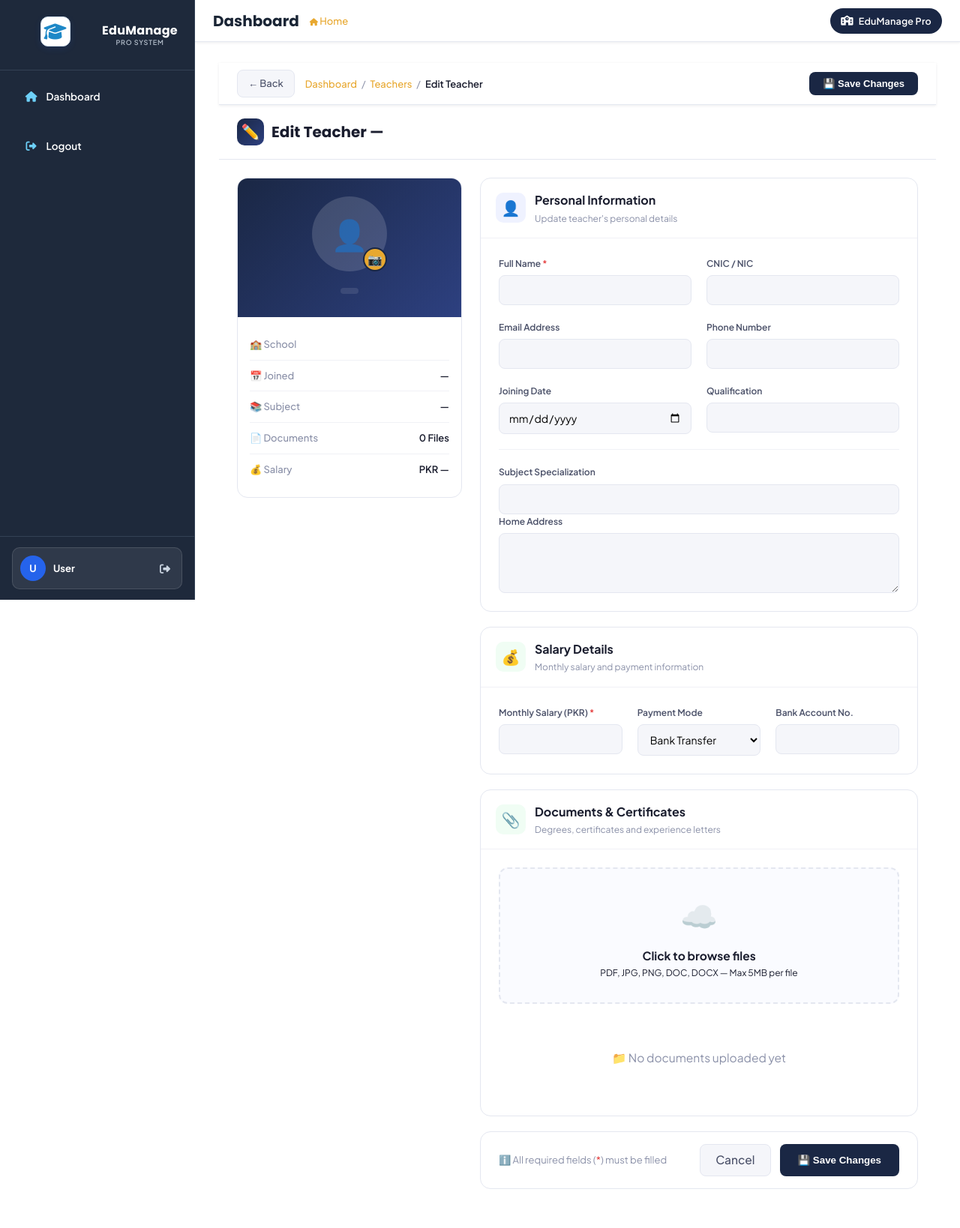
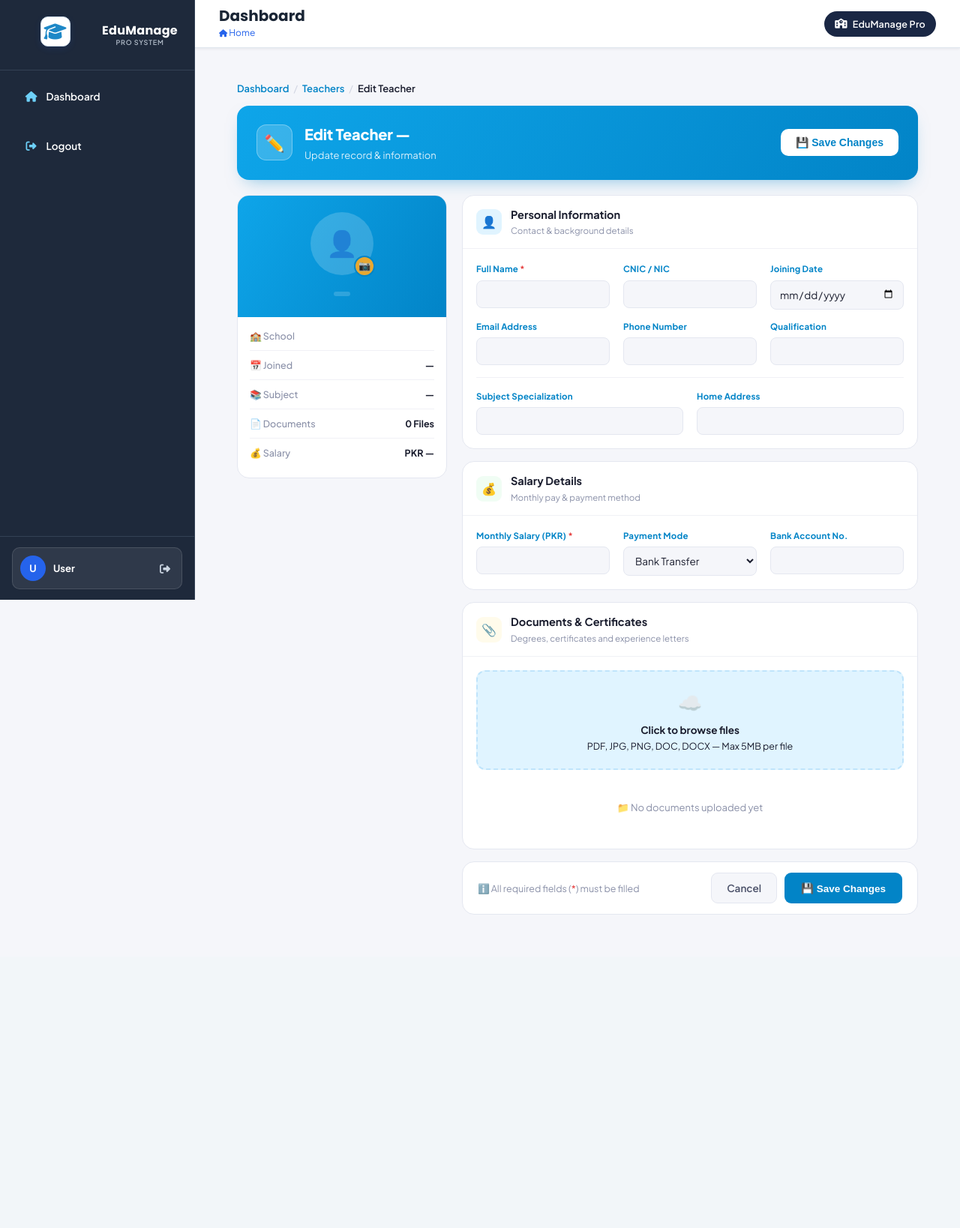
Before and after one commit to abdullahkhan12dec2004-arc/school-management-system, a Flask app: template templates/teacher_edit.html in a window 1280 px wide. Shown: the whole page at 75% size. After the commit the page ends 1220 px from the top, so only its background shows below. Run offline with Flask 3, Linux system fonts and the light colour scheme; the template is opened without the code that fills it, so the values that code supplies are empty; some libraries are stand-ins or nearby versions.

Commit message:
Update teacher_edit.html

```diff
--- a/templates/teacher_edit.html
+++ b/templates/teacher_edit.html
@@ -3,7 +3,7 @@
 {% block content %}
 
 <style>
-  @import url('https://fonts.googleapis.com/css2?family=Plus+Jakarta+Sans:wght@400;500;600;700&display=swap');
+  @import url('https://fonts.googleapis.com/css2?family=Plus+Jakarta+Sans:wght@400;500;600;700;800&display=swap');
   @import url('https://cdn.jsdelivr.net/npm/@tabler/icons-webfont@2.44.0/tabler-icons.min.css');
 
   * { box-sizing: border-box; margin: 0; padding: 0; }
@@ -14,18 +14,18 @@
     --card:     #ffffff;
     --border:   #e4e7f0;
     --border2:  #f0f1f6;
+    --sky:      #0EA5E9;
+    --sky-dark: #0284C7;
+    --sky-light:#E0F4FF;
     --navy:     #1a2744;
-    --navy2:    #2d4080;
     --accent:   #E8A830;
     --success:  #059669;
     --danger:   #dc2626;
-    --warn:     #D97706;
-    --info:     #2563eb;
     --text:     #1a1d2e;
     --muted:    #8a90a8;
     --subtle:   #4a5068;
-    --radius:   14px;
-    --radius-sm: 9px;
+    --radius:   16px;
+    --radius-sm: 10px;
   }
 
   body {
@@ -34,220 +34,219 @@
     font-family: 'Plus Jakarta Sans', 'Segoe UI', sans-serif;
   }
 
-  .topbar {
-    background: var(--surface);
-    border-bottom: 1px solid var(--border);
-    padding: 0 24px;
-    height: 56px;
-    display: flex;
-    align-items: center;
-    justify-content: space-between;
-    position: sticky;
-    top: 0;
-    z-index: 100;
-  }
-  .topbar-left { display: flex; align-items: center; gap: 14px; }
+  .dashboard-container,
+  .main-content,
+  .container-fluid { background-color: var(--bg) !important; }
 
-  .back-btn {
-    display: inline-flex;
-    align-items: center;
-    gap: 6px;
-    background: var(--bg);
-    border: 1px solid var(--border);
-    color: var(--subtle);
-    padding: 7px 14px;
-    border-radius: 8px;
-    font-size: 13px;
-    font-weight: 500;
-    text-decoration: none;
-  }
-  .back-btn:hover { background: #eceef5; }
-
-  .breadcrumb {
+  /* ===== Breadcrumb strip ===== */
+  .crumb-strip {
     display: flex;
     align-items: center;
     gap: 6px;
     font-size: 13px;
     color: var(--muted);
+    padding: 16px 24px 0;
+    max-width: 1400px;
+    margin: 0 auto;
   }
-  .breadcrumb a { color: var(--accent); text-decoration: none; font-weight: 500; }
-  .breadcrumb .current { color: var(--text); font-weight: 600; }
+  .crumb-strip a { color: var(--sky-dark); text-decoration: none; font-weight: 600; }
+  .crumb-strip .sep { color: #cfd3e0; }
+  .crumb-strip .current { color: var(--text); font-weight: 600; }
 
-  .save-top-btn {
-    background: var(--navy);
-    color: #fff;
-    border: none;
-    padding: 8px 18px;
-    border-radius: 8px;
-    font-size: 13px;
-    font-weight: 600;
-    cursor: pointer;
+  /* ===== Hero header ===== */
+  .hero-header {
+    max-width: 1400px;
+    margin: 12px auto 0;
+    padding: 0 24px;
   }
-  .save-top-btn:hover { background: var(--navy2); }
-
-  .page-title-bar {
-    background: var(--surface);
-    border-bottom: 1px solid var(--border);
-    padding: 18px 24px;
+  .hero-band {
+    background: linear-gradient(120deg, var(--sky) 0%, var(--sky-dark) 100%);
+    border-radius: var(--radius);
+    padding: 22px 26px;
     display: flex;
     align-items: center;
     justify-content: space-between;
+    gap: 20px;
+    box-shadow: 0 10px 24px -12px rgba(2, 132, 199, 0.55);
   }
-  .page-title-bar h1 {
-    font-size: 20px;
-    font-weight: 700;
-    color: var(--text);
+  .hero-left {
     display: flex;
     align-items: center;
-    gap: 10px;
+    gap: 16px;
   }
-  .title-icon {
-    width: 36px;
-    height: 36px;
-    background: linear-gradient(135deg, var(--navy), var(--navy2));
-    border-radius: 10px;
+  .hero-icon {
+    width: 48px;
+    height: 48px;
+    flex-shrink: 0;
+    background: rgba(255,255,255,0.18);
+    border: 1px solid rgba(255,255,255,0.3);
+    border-radius: 13px;
     display: flex;
     align-items: center;
     justify-content: center;
+    font-size: 22px;
     color: #fff;
   }
+  .hero-title { font-size: 20px; font-weight: 800; color: #fff; letter-spacing: -0.2px; }
+  .hero-sub { font-size: 13px; color: rgba(255,255,255,0.85); margin-top: 2px; }
+
+  .save-top-btn {
+    background: #fff;
+    color: var(--sky-dark);
+    border: none;
+    padding: 10px 20px;
+    border-radius: 10px;
+    font-size: 14px;
+    font-weight: 700;
+    cursor: pointer;
+    display: inline-flex;
+    align-items: center;
+    gap: 8px;
+    white-space: nowrap;
+    transition: transform .12s ease, box-shadow .12s ease;
+  }
+  .save-top-btn:hover { transform: translateY(-1px); box-shadow: 0 6px 14px rgba(0,0,0,0.15); }
 
   .layout {
     display: grid;
-    grid-template-columns: 300px 1fr;
-    gap: 24px;
-    padding: 24px;
+    grid-template-columns: 280px 1fr;
+    gap: 20px;
+    padding: 20px 24px 28px;
     max-width: 1400px;
     margin: 0 auto;
   }
 
-  /* Sidebar */
+  /* ===== Sidebar profile card ===== */
   .profile-card {
     background: var(--card);
     border: 1px solid var(--border);
     border-radius: var(--radius);
     overflow: hidden;
+    position: sticky;
+    top: 16px;
   }
   .profile-card-top {
-    background: linear-gradient(135deg, var(--navy), var(--navy2));
-    padding: 24px;
+    background: linear-gradient(120deg, var(--sky) 0%, var(--sky-dark) 100%);
+    padding: 22px 18px;
     text-align: center;
   }
   .avatar-wrap {
     position: relative;
-    width: 100px;
-    height: 100px;
-    margin: 0 auto 12px;
+    width: 84px;
+    height: 84px;
+    margin: 0 auto 10px;
   }
   .avatar-img {
-    width: 100px;
-    height: 100px;
+    width: 84px;
+    height: 84px;
     border-radius: 50%;
     object-fit: cover;
-    border: 3px solid rgba(255,255,255,0.3);
+    border: 3px solid rgba(255,255,255,0.4);
   }
   .avatar-placeholder {
-    width: 100px;
-    height: 100px;
+    width: 84px;
+    height: 84px;
     border-radius: 50%;
-    background: rgba(255,255,255,0.15);
+    background: rgba(255,255,255,0.18);
     display: flex;
     align-items: center;
     justify-content: center;
-    font-size: 40px;
-    color: rgba(255,255,255,0.6);
+    font-size: 34px;
+    color: rgba(255,255,255,0.75);
   }
   .avatar-edit-btn {
     position: absolute;
-    bottom: 0;
-    right: 0;
-    width: 32px;
-    height: 32px;
+    bottom: -2px;
+    right: -2px;
+    width: 28px;
+    height: 28px;
     background: var(--accent);
     border-radius: 50%;
     display: flex;
     align-items: center;
     justify-content: center;
     cursor: pointer;
-    border: 2px solid var(--navy);
+    border: 2px solid var(--sky-dark);
+    font-size: 13px;
   }
   .teacher-name {
-    font-size: 18px;
+    font-size: 16px;
     font-weight: 700;
     color: #fff;
-    margin: 8px 0 4px;
+    margin: 6px 0 4px;
   }
   .teacher-code {
-    font-size: 12px;
-    color: rgba(255,255,255,0.7);
-    background: rgba(255,255,255,0.1);
-    padding: 4px 12px;
+    font-size: 11px;
+    color: rgba(255,255,255,0.9);
+    background: rgba(255,255,255,0.16);
+    padding: 3px 11px;
     border-radius: 20px;
     display: inline-block;
+    font-weight: 600;
   }
-  .profile-card-body { padding: 16px; }
+  .profile-card-body { padding: 6px 16px 14px; }
   .info-row {
     display: flex;
     justify-content: space-between;
-    padding: 10px 0;
+    align-items: center;
+    padding: 9px 0;
     border-bottom: 1px solid var(--border2);
-    font-size: 13px;
+    font-size: 12.5px;
   }
   .info-row:last-child { border-bottom: none; }
-  .info-row .lbl { color: var(--muted); font-weight: 500; }
-  .info-row .val { font-weight: 600; color: var(--text); }
+  .info-row .lbl { color: var(--muted); font-weight: 500; display: flex; align-items: center; gap: 6px; }
+  .info-row .val { font-weight: 700; color: var(--text); text-align: right; }
 
-  /* Main Area */
+  /* ===== Main Area ===== */
   .section-card {
     background: var(--card);
     border: 1px solid var(--border);
     border-radius: var(--radius);
-    margin-bottom: 20px;
+    margin-bottom: 16px;
   }
   .sec-head {
-    padding: 16px 20px;
+    padding: 14px 18px;
     border-bottom: 1px solid var(--border2);
     display: flex;
     align-items: center;
     gap: 12px;
   }
   .sec-icon {
-    width: 40px;
-    height: 40px;
-    border-radius: 10px;
+    width: 34px;
+    height: 34px;
+    border-radius: 9px;
     display: flex;
     align-items: center;
     justify-content: center;
-    font-size: 20px;
+    font-size: 16px;
+    flex-shrink: 0;
   }
-  .sec-icon-blue { background: #eff2ff; color: #3b5bdb; }
+  .sec-icon-sky   { background: var(--sky-light); color: var(--sky-dark); }
   .sec-icon-green { background: #f0fdf4; color: #16a34a; }
-  .sec-title { font-size: 16px; font-weight: 700; color: var(--text); }
-  .sec-sub { font-size: 12px; color: var(--muted); margin-top: 2px; }
-  .sec-body { padding: 24px; }
+  .sec-icon-amber { background: #fffbeb; color: #b45309; }
+  .sec-title { font-size: 14.5px; font-weight: 700; color: var(--text); }
+  .sec-sub { font-size: 11.5px; color: var(--muted); margin-top: 1px; }
+  .sec-body { padding: 18px; }
 
-  /* Form Grid */
+  /* ===== Form Grid ===== */
   .form-grid {
     display: grid;
     grid-template-columns: 1fr 1fr;
-    gap: 20px;
+    gap: 14px 18px;
   }
-  .form-grid.three {
-    grid-template-columns: 1fr 1fr 1fr;
-  }
-  .form-grid.one {
-    grid-template-columns: 1fr;
-  }
+  .form-grid.three { grid-template-columns: 1fr 1fr 1fr; }
+  .form-grid.one   { grid-template-columns: 1fr; }
 
   .field {
     display: flex;
     flex-direction: column;
-    gap: 6px;
+    gap: 5px;
   }
   .field label {
-    font-size: 12px;
-    font-weight: 600;
-    color: var(--subtle);
+    font-size: 11.5px;
+    font-weight: 700;
+    color: var(--sky-dark);
+    letter-spacing: 0.2px;
   }
   .field label .req { color: #e53e3e; }
 
@@ -256,60 +255,64 @@
   .field textarea {
     background: var(--bg);
     border: 1px solid var(--border);
-    padding: 10px 12px;
+    padding: 9px 11px;
     border-radius: 8px;
-    font-size: 14px;
+    font-size: 13.5px;
     font-family: inherit;
     width: 100%;
+    color: var(--text);
+    transition: border-color .12s ease, background .12s ease;
   }
   .field input:focus,
   .field select:focus,
   .field textarea:focus {
     outline: none;
-    border-color: var(--navy);
+    border-color: var(--sky);
+    background: #fff;
   }
   .field textarea {
-    min-height: 80px;
+    min-height: 56px;
     resize: vertical;
   }
 
   .divider {
     border: none;
     border-top: 1px solid var(--border2);
-    margin: 20px 0;
+    margin: 16px 0;
   }
 
-  /* Documents */
+  /* ===== Documents ===== */
   .doc-drop-zone {
-    border: 2px dashed var(--border);
+    border: 2px dashed #bfe4fb;
     border-radius: 12px;
-    padding: 30px;
+    padding: 20px;
     text-align: center;
     cursor: pointer;
-    background: #fafbff;
-    margin-bottom: 20px;
+    background: var(--sky-light);
+    margin-bottom: 14px;
   }
-  .doc-drop-zone:hover {
-    border-color: var(--navy);
-    background: #f0f2f9;
-  }
+  .doc-drop-zone:hover { border-color: var(--sky); background: #d7effc; }
+  .doc-drop-zone .drop-icon { font-size: 26px; margin-bottom: 6px; }
+  .doc-drop-zone p { font-size: 12.5px; }
+  .doc-drop-zone p strong { font-size: 13.5px; }
+
   .doc-upload-row {
     display: grid;
-    grid-template-columns: 1fr 150px 200px auto;
+    grid-template-columns: 1fr 140px 200px auto;
     gap: 10px;
     align-items: center;
     background: #fafbff;
     border: 1px solid var(--border);
     border-radius: 8px;
-    padding: 10px;
+    padding: 9px 10px;
     margin-bottom: 8px;
   }
   .remove-doc-btn {
     background: #fef2f2;
     border: none;
     color: var(--danger);
-    width: 32px;
-    height: 32px;
+    width: 30px;
+    height: 30px;
     border-radius: 6px;
     cursor: pointer;
   }
@@ -317,89 +320,88 @@
   .docs-table {
     width: 100%;
     border-collapse: collapse;
-    margin-top: 20px;
+    margin-top: 14px;
+    font-size: 13px;
   }
   .docs-table th,
   .docs-table td {
-    padding: 12px;
+    padding: 10px 12px;
     text-align: left;
     border-bottom: 1px solid var(--border2);
   }
   .docs-table th {
     background: var(--bg);
-    font-size: 12px;
-    font-weight: 600;
+    font-size: 11px;
+    font-weight: 700;
     color: var(--muted);
+    text-transform: none;
   }
+  .docs-table a { text-decoration: none; font-weight: 600; font-size: 12.5px; }
+  .docs-table a:first-child { color: var(--sky-dark); }
 
   .save-bar {
     background: var(--card);
     border: 1px solid var(--border);
     border-radius: var(--radius);
-    padding: 16px 24px;
+    padding: 14px 20px;
     display: flex;
     justify-content: space-between;
     align-items: center;
   }
-  .save-bar-btns {
-    display: flex;
-    gap: 12px;
-  }
+  .save-bar-note { font-size: 12.5px; color: var(--muted); }
+  .save-bar-btns { display: flex; gap: 10px; }
   .btn-cancel {
     background: var(--bg);
     border: 1px solid var(--border);
-    padding: 8px 20px;
-    border-radius: 8px;
+    padding: 9px 20px;
+    border-radius: 9px;
     text-decoration: none;
     color: var(--subtle);
-    font-weight: 500;
+    font-weight: 600;
+    font-size: 13.5px;
   }
   .btn-save {
-    background: var(--navy);
+    background: var(--sky-dark);
     color: #fff;
     border: none;
-    padding: 8px 24px;
-    border-radius: 8px;
-    font-weight: 600;
+    padding: 9px 22px;
+    border-radius: 9px;
+    font-weight: 700;
+    font-size: 13.5px;
     cursor: pointer;
   }
-  .btn-save:hover { background: var(--navy2); }
+  .btn-save:hover { background: var(--sky); }
 
   @media (max-width: 900px) {
     .layout { grid-template-columns: 1fr; }
     .form-grid, .form-grid.three { grid-template-columns: 1fr; }
     .doc-upload-row { grid-template-columns: 1fr auto; }
+    .hero-band { flex-direction: column; align-items: flex-start; }
+    .save-top-btn { width: 100%; justify-content: center; }
   }
-  .dashboard-container {
-        background-color: #ffffff !important;
-    }
-
-    body, .main-content, .container-fluid {
-        background-color: #ffffff !important;
-    }
 </style>
 
-<!-- Top Bar -->
-<div class="topbar">
-  <div class="topbar-left">
-    <a href="{{ url_for('teachers') }}" class="back-btn">← Back</a>
-    <div class="breadcrumb">
-      <a href="{{ url_for('dashboard') }}">Dashboard</a>
-      <span>/</span>
-      <a href="{{ url_for('teachers') }}">Teachers</a>
-      <span>/</span>
-      <span class="current">Edit Teacher</span>
-    </div>
-  </div>
-  <button class="save-top-btn" form="edit-teacher-form" type="submit">💾 Save Changes</button>
+<!-- Breadcrumb -->
+<div class="crumb-strip">
+  <a href="{{ url_for('dashboard') }}">Dashboard</a>
+  <span class="sep">/</span>
+  <a href="{{ url_for('teachers') }}">Teachers</a>
+  <span class="sep">/</span>
+  <span class="current">Edit Teacher</span>
 </div>
 
-<!-- Title Bar -->
-<div class="page-title-bar">
-  <h1>
-    <div class="title-icon">✏️</div>
-    Edit Teacher — {{ teacher.full_name }}
-  </h1>
+<!-- Hero Header -->
+<div class="hero-header">
+  <div class="hero-band">
+    <div class="hero-left">
+      <div class="hero-icon">✏️</div>
+      <div>
+        <div class="hero-title">Edit Teacher — {{ teacher.full_name }}</div>
+        <div class="hero-sub">Update record & information</div>
+      </div>
+    </div>
+    <button class="save-top-btn" form="edit-teacher-form" type="submit">💾 Save Changes</button>
+  </div>
 </div>
 
 <!-- Main Form -->
@@ -439,14 +441,14 @@
       <!-- Personal Information -->
       <div class="section-card">
         <div class="sec-head">
-          <div class="sec-icon sec-icon-blue">👤</div>
+          <div class="sec-icon sec-icon-sky">👤</div>
           <div>
             <div class="sec-title">Personal Information</div>
-            <div class="sec-sub">Update teacher's personal details</div>
+            <div class="sec-sub">Contact & background details</div>
           </div>
         </div>
         <div class="sec-body">
-          <div class="form-grid">
+          <div class="form-grid three">
             <div class="field">
               <label>Full Name <span class="req">*</span></label>
               <input type="text" name="full_name" value="{{ teacher.full_name }}" required>
@@ -454,6 +456,10 @@
             <div class="field">
               <label>CNIC / NIC</label>
               <input type="text" name="cnic" value="{{ teacher.cnic or '' }}">
+            </div>
+            <div class="field">
+              <label>Joining Date</label>
+              <input type="date" name="joining_date" value="{{ teacher.joining_date[:10] if teacher.joining_date else '' }}">
             </div>
             <div class="field">
               <label>Email Address</label>
@@ -464,10 +470,6 @@
               <input type="text" name="phone" value="{{ teacher.phone or '' }}">
             </div>
             <div class="field">
-              <label>Joining Date</label>
-              <input type="date" name="joining_date" value="{{ teacher.joining_date[:10] if teacher.joining_date else '' }}">
-            </div>
-            <div class="field">
               <label>Qualification</label>
               <input type="text" name="qualification" value="{{ teacher.qualification or '' }}">
             </div>
@@ -475,17 +477,14 @@
 
           <hr class="divider">
 
-          <div class="form-grid one">
+          <div class="form-grid">
             <div class="field">
               <label>Subject Specialization</label>
               <input type="text" name="subject_specialization" value="{{ teacher.subject_specialization or '' }}">
             </div>
-          </div>
-
-          <div class="form-grid one">
             <div class="field">
               <label>Home Address</label>
-              <textarea name="address">{{ teacher.address or '' }}</textarea>
+              <input type="text" name="address" value="{{ teacher.address or '' }}">
             </div>
           </div>
         </div>
@@ -497,7 +496,7 @@
           <div class="sec-icon sec-icon-green">💰</div>
           <div>
             <div class="sec-title">Salary Details</div>
-            <div class="sec-sub">Monthly salary and payment information</div>
+            <div class="sec-sub">Monthly pay & payment method</div>
           </div>
         </div>
         <div class="sec-body">
@@ -525,7 +524,7 @@
       <!-- Documents -->
       <div class="section-card">
         <div class="sec-head">
-          <div class="sec-icon sec-icon-green">📎</div>
+          <div class="sec-icon sec-icon-amber">📎</div>
           <div>
             <div class="sec-title">Documents & Certificates</div>
             <div class="sec-sub">Degrees, certificates and experience letters</div>
@@ -533,9 +532,9 @@
         </div>
         <div class="sec-body">
           <div class="doc-drop-zone" id="drop_zone" onclick="document.getElementById('doc_input').click()">
-            <div style="font-size: 40px; margin-bottom: 10px;">☁️</div>
+            <div class="drop-icon">☁️</div>
             <p><strong>Click to browse files</strong></p>
-            <p style="font-size: 12px;">PDF, JPG, PNG, DOC, DOCX — Max 5MB per file</p>
+            <p>PDF, JPG, PNG, DOC, DOCX — Max 5MB per file</p>
           </div>
           <input type="file" id="doc_input" name="documents" multiple accept=".pdf,.jpg,.jpeg,.png,.doc,.docx" style="display:none;">
           <div id="doc_rows"></div>
@@ -552,7 +551,7 @@
                 <td>{{ doc.document_name }}</td>
                 <td>{{ doc.document_type }}</td>
                 <td>
-                  <a href="{{ url_for('static', filename='uploads/teacher_docs/' ~ doc.file_path) }}" target="_blank" style="margin-right: 10px;">👁️ View</a>
+                  <a href="{{ url_for('static', filename='uploads/teacher_docs/' ~ doc.file_path) }}" target="_blank" style="margin-right: 12px;">👁️ View</a>
                   <a href="{{ url_for('delete_teacher_document', doc_id=doc.id) }}" onclick="return confirm('Delete this document?')" style="color: var(--danger);">🗑️ Delete</a>
                 </td>
               </tr>
@@ -560,7 +559,7 @@
             </tbody>
           </table>
           {% else %}
-          <div style="text-align: center; padding: 40px; color: var(--muted);">
+          <div style="text-align: center; padding: 26px; color: var(--muted); font-size: 13px;">
             📁 No documents uploaded yet
           </div>
           {% endif %}
@@ -569,9 +568,7 @@
 
       <!-- Save Bar -->
       <div class="save-bar">
-        <div style="font-size: 13px; color: var(--muted);">
-          ℹ️ All required fields (<span style="color: #e53e3e;">*</span>) must be filled
-        </div>
+        <div class="save-bar-note">ℹ️ All required fields (<span style="color: #e53e3e;">*</span>) must be filled</div>
         <div class="save-bar-btns">
           <a href="{{ url_for('teachers') }}" class="btn-cancel">Cancel</a>
           <button type="submit" class="btn-save">💾 Save Changes</button>
```
